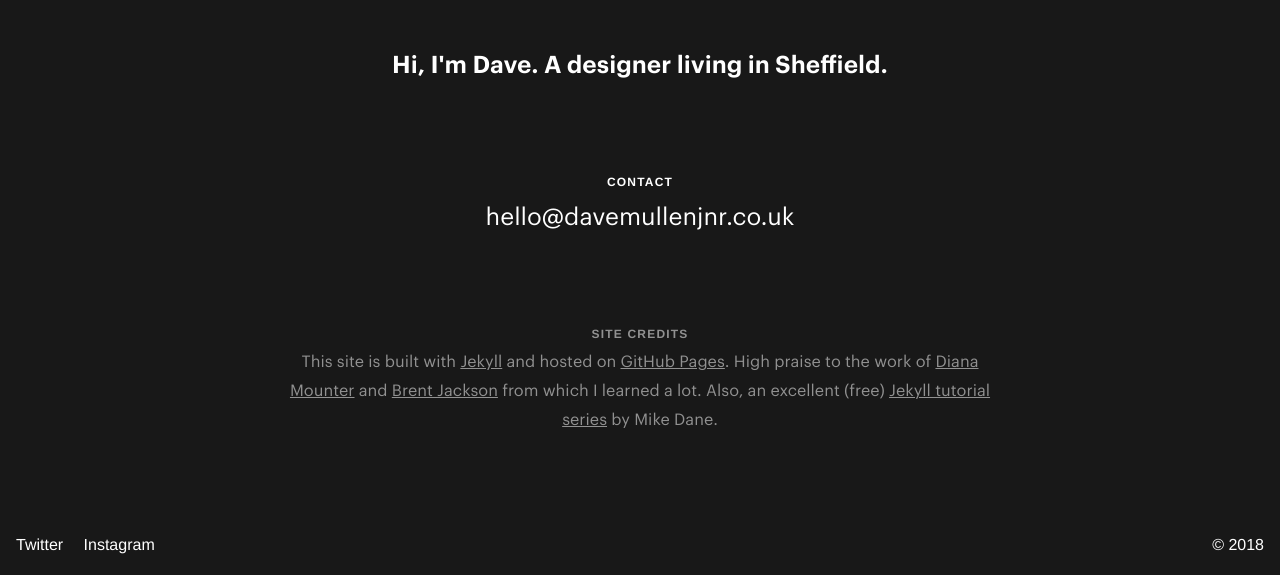
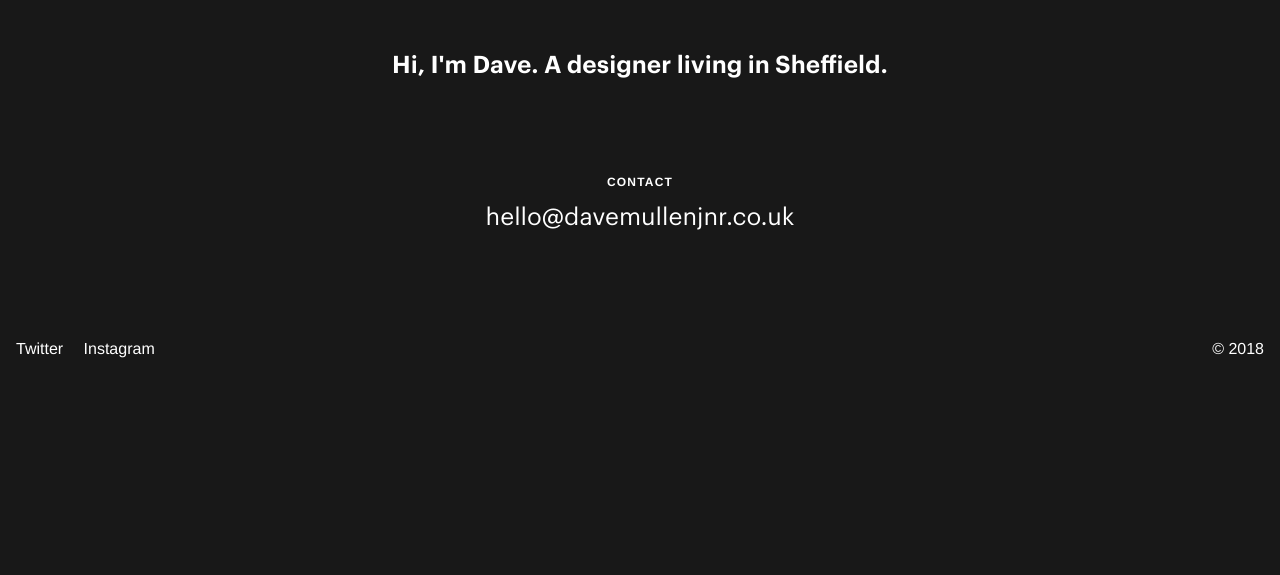
Before and after one commit to davemullenjnr/davemullenjnr, a Jekyll site: the page built from profile.md, in a window 1280 px wide. Shown: the part 339-914 px from the top of the page. Built offline with Jekyll 4.4.1, drawn with Linux system fonts in a browser that asks for light colours; some web fonts are replaced.

Commit message:
Update profile.html

```diff
--- a/_layouts/profile.html
+++ b/_layouts/profile.html
@@ -15,8 +15,6 @@ layout: default
     </p>
   </section>
 
-
-
   <section class="mt-2 mb-4">
     <span class="f7 bold uppercase ls-wide">Contact</span>
     <p class="f6 f4-md mt-0 mb-0">
@@ -24,15 +22,5 @@ layout: default
     </p>
   </section>
 
-  <section class="mt-2 mb-4">
-    <span class="f7 bold uppercase ls-wide grey-dark">Site Credits</span>
-    <p class="f7 f6-md mt-0 mb-0 grey-dark">
-      This site is built with <a class="link-profile" href="https://jekyllrb.com/">Jekyll</a> and hosted on <a class="link-profile"
-        href="https://pages.github.com/">GitHub Pages</a>. High praise to the work of <a class="link-profile" href="https://broccolini.net/">Diana
-        Mounter</a> and <a class="link-profile" href="https://jxnblk.com/">Brent Jackson</a> from which I learned a
-      lot. Also, an excellent (free) <a class="link-profile" href="https://www.mikedane.com/static-site-generators/jekyll/">Jekyll
-        tutorial series</a> by Mike Dane.
-    </p>
-  </section>
 
 </div>
```
